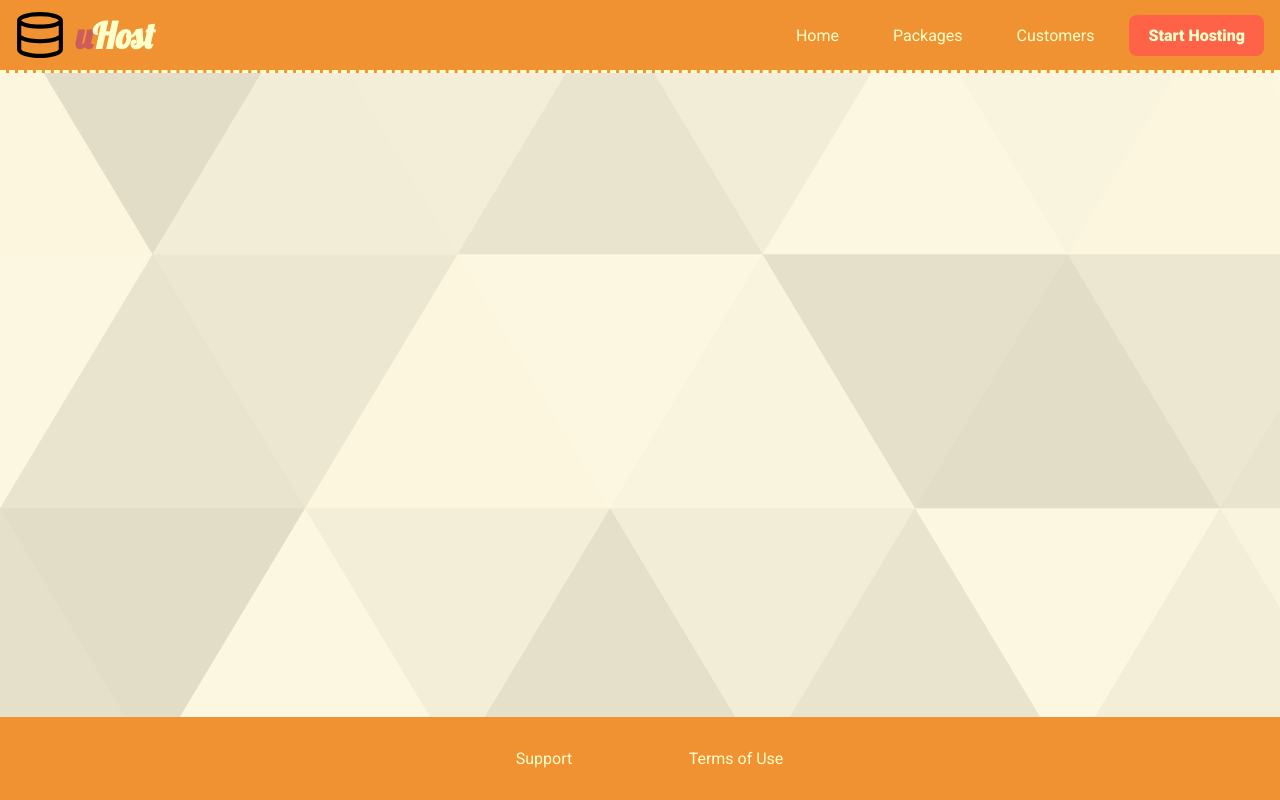
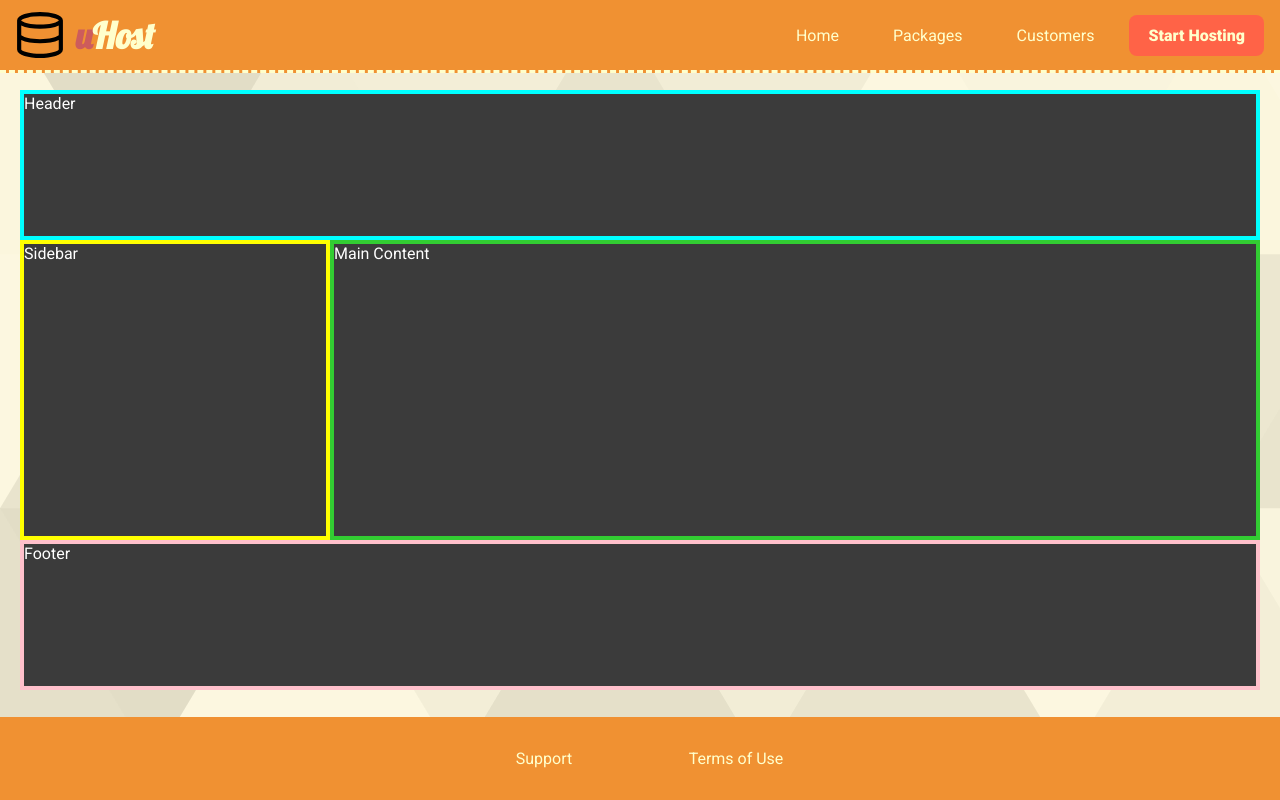
Before and after one commit to abhijeetdey94/csspractice, an Angular app: page /grid in a window 1280 px wide. Before the commit this address led to /. Built offline with nearby package versions, Linux system fonts and the light colour scheme.

Commit message:
initial grid code

```diff
--- a/src/app/app-routing.module.ts
+++ b/src/app/app-routing.module.ts
@@ -10,6 +10,7 @@ import { XmlComponent } from './xml/xml.component';
 import { CustomersComponent } from './customers/customers.component';
 import { StartHostingComponent } from './start-hosting/start-hosting.component';
 import { FlexComponent } from './flex/flex.component';
+import { GridComponent } from './grid/grid.component';
 
 
 const routes: Routes = [
@@ -23,6 +24,7 @@ const routes: Routes = [
   {path: 'stacking', component: StackingComponent},
   {path: 'xml', component: XmlComponent},
   {path: 'flex', component: FlexComponent},
+  {path: 'grid', component: GridComponent},
 ];
 
 const routeOptions: ExtraOptions = {
--- a/src/app/app.module.ts
+++ b/src/app/app.module.ts
@@ -17,6 +17,7 @@ import { ReactiveFormsModule } from '@angular/forms';
 import { DummyComponent } from './dummy/dummy.component';
 import { FlexComponent } from './flex/flex.component';
 import { ShortenPipe } from './custom-pipe/shorten.pipe';
+import { GridComponent } from './grid/grid.component';
 
 @NgModule({
   declarations: [
@@ -33,7 +34,8 @@ import { ShortenPipe } from './custom-pipe/shorten.pipe';
     StartHostingComponent,
     DummyComponent,
     FlexComponent,
-    ShortenPipe
+    ShortenPipe,
+    GridComponent
   ],
   imports: [
     BrowserModule,
--- /dev/null
+++ b/src/app/grid/grid.component.css
@@ -0,0 +1,70 @@
+.grid-page {
+    margin-top: 5.6rem;
+}
+
+.container {
+    color: white;
+    margin: 20px;
+    display: grid;
+    height: 75vh;
+    /* grid-template-columns: 200px 2fr 20% 1fr; */
+    grid-template-columns: repeat(4, 25%);
+    /* grid-template-rows: 5rem minmax(10px, 200px) 100px; */
+    grid-template-rows: 25% 50% 25%;
+}
+
+.el1 {
+    background: rgba(255, 154, 72, 0.5);
+}
+
+.el2 {
+    background: rgba(255, 0, 0, 0.5);
+}
+
+.el3 {
+    background: rgba(0, 128, 0, 0.5);
+    grid-column-start: 3;
+    grid-column-end: 5;
+    grid-row-start: 1;
+    grid-row-end: 3;
+}
+
+.el4 {
+    background: rgba(0, 4, 255, 0.5);
+}
+
+.header {
+    background-color: rgb(59, 59, 59);
+    border: 4px solid cyan;
+    grid-column-start: 1;
+    grid-column-end: -1;
+    grid-row-start: 1;
+    grid-row-end: 1;
+}
+
+.sidebar {
+    background-color: rgb(59, 59, 59);
+    border: 4px solid yellow;
+    grid-column-start: 1;
+    grid-column-end: 1;
+    grid-row-start: 2;
+    grid-row-end: 2;
+}
+
+.main-content {
+    background-color: rgb(59, 59, 59);
+    border: 4px solid limegreen;
+    grid-column-start: 2;
+    grid-column-end: -1;
+    grid-row-start: 2;
+    grid-row-end: 2;
+}
+
+.footer {
+    background-color: rgb(59, 59, 59);
+    border: 4px solid pink;
+    grid-column-start: 1;
+    grid-column-end: -1;
+    grid-row-start: 3;
+    grid-row-end: -1;
+}
--- /dev/null
+++ b/src/app/grid/grid.component.html
@@ -0,0 +1,12 @@
+<div class="grid-page">
+    <div class="container">
+        <!-- <div class="el1">Element 1</div>
+        <div class="el2">Element 2</div>
+        <div class="el3">Element 3</div>
+        <div class="el4">Element 4</div> -->
+        <div class="header">Header</div>
+        <div class="sidebar">Sidebar</div>
+        <div class="main-content">Main Content</div>
+        <div class="footer">Footer</div>
+    </div>
+</div>
--- /dev/null
+++ b/src/app/grid/grid.component.ts
@@ -0,0 +1,15 @@
+import { Component, OnInit } from '@angular/core';
+
+@Component({
+  selector: 'app-grid',
+  templateUrl: './grid.component.html',
+  styleUrls: ['./grid.component.css']
+})
+export class GridComponent implements OnInit {
+
+  constructor() { }
+
+  ngOnInit(): void {
+  }
+
+}
```
Also changed, not shown: 1 other file (tests, documents, lock files or other folders).
